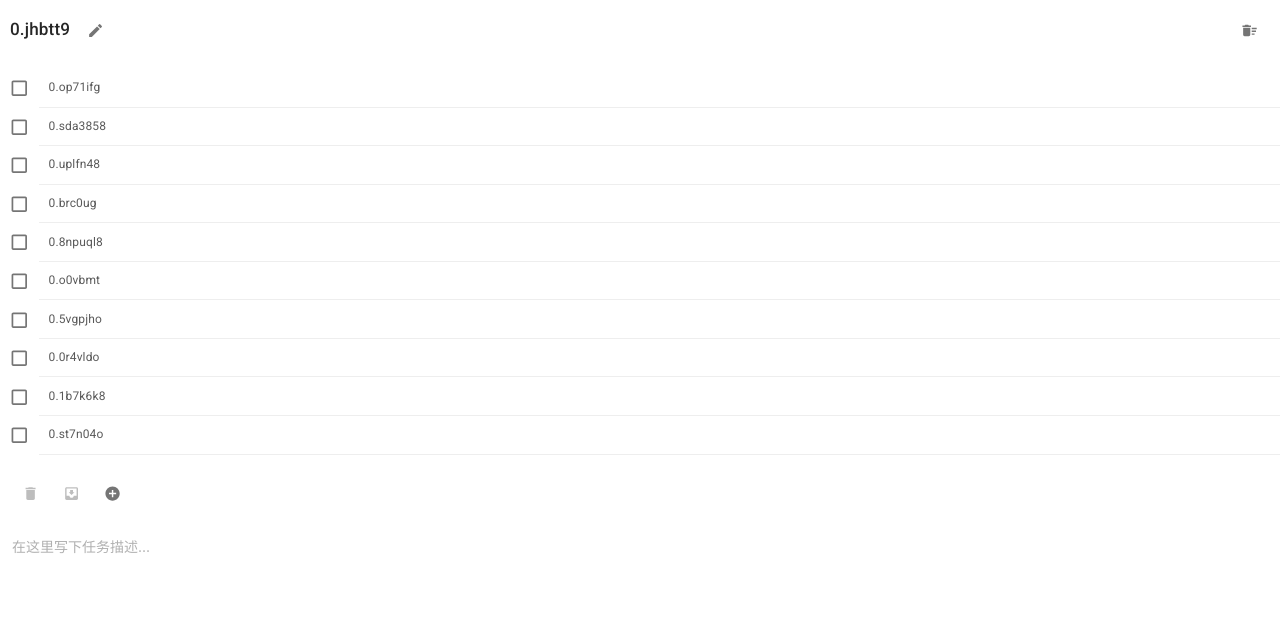
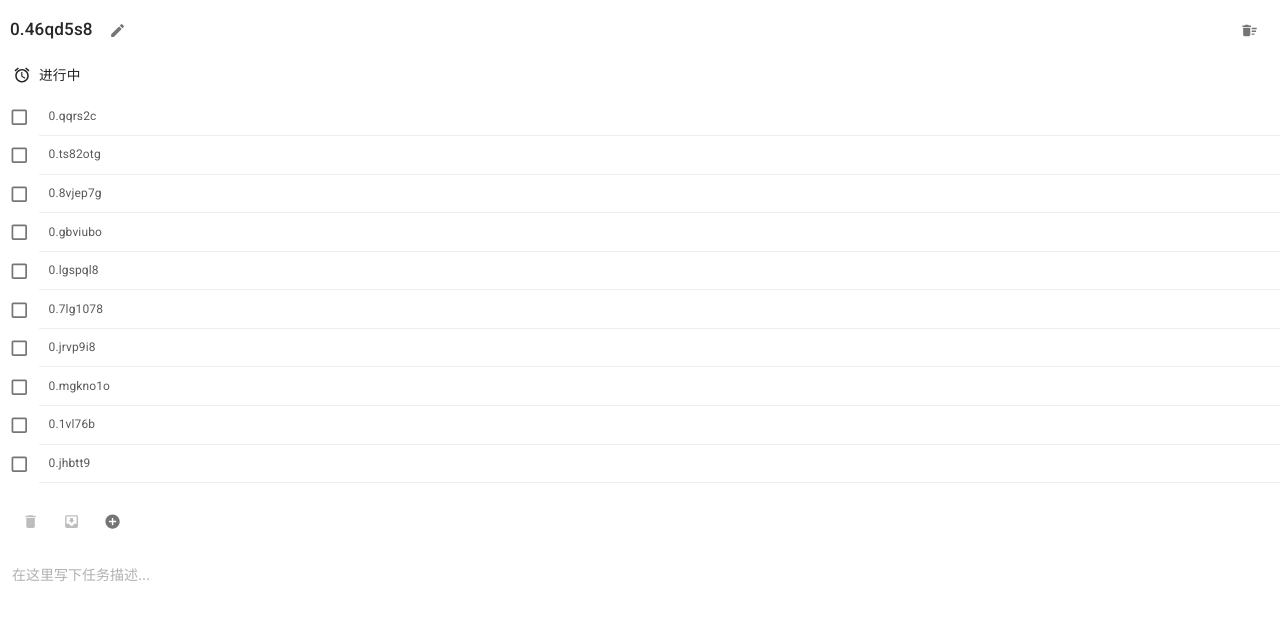
Before and after one commit to lenconda/sigma_web, a React app: page / in a window 1280 px wide. Shown: the top 620 px of the page. Built offline with nearby package versions, Linux system fonts and the light colour scheme.

Commit message:
feat: status support

```diff
--- a/src/App.tsx
+++ b/src/App.tsx
@@ -32,9 +32,6 @@ const theme = createMuiTheme({
 });
 
 const App: React.FC = () => {
-  const [tasks, setTasks] = useState<TaskItem[]>(getItems(10));
-  const [selectedTasks, setSelectedTasks] = useState<TaskItem[]>([]);
-
   return (
     <ThemeProvider theme={theme}>
       <TaskList
--- a/src/components/TaskList/Item/index.tsx
+++ b/src/components/TaskList/Item/index.tsx
@@ -13,6 +13,7 @@ export interface TaskItem {
   originalDeadline: string;
   order: number;
   finished: boolean;
+  finishedDate?: string;
   description?: string;
   parentTaskId: string;
 }
--- a/src/components/TaskList/index.tsx
+++ b/src/components/TaskList/index.tsx
@@ -8,6 +8,9 @@ import {
   DraggingStyle,
   NotDraggingStyle,
 } from 'react-beautiful-dnd';
+import {
+  getDaysDifference,
+} from '../../utils/date';
 import { makeStyles } from '@material-ui/core/styles';
 import Button from '@material-ui/core/Button';
 import List from '@material-ui/core/List';
@@ -66,24 +69,33 @@ const getItems = (count: number): TaskItem[] => Array.from({ length: count }, (v
   parentTaskId: Math.floor(Math.random() * 10).toString(),
 }));
 
-// const generateStatus: React.FC = (task: TaskItem) => {
-//   const {
-//     deadline,
-//     originalDeadline,
-//     finished,
-//   } = task;
-//   // const delayDays = d
-//   return (
-//     <>
-//       <Button
-//         size="small"
-//         startIcon={<AccessAlarmIcon fontSize="small" />}
-//       >
-//         19:20
-//       </Button>
-//     </>
-//   );
-// };
+const generateStatus = (task: TaskItem): JSX.Element => {
+  const {
+    originalDeadline,
+    finished,
+    finishedDate,
+  } = task;
+  console.log(originalDeadline);
+  const delayDays = getDaysDifference(
+    (finished && finishedDate ? new Date(finishedDate) : new Date()),
+    new Date(originalDeadline),
+  );
+  console.log(delayDays);
+  const status: '进行中' | '已完成' = finished ? '已完成' : '进行中';
+
+  return (
+    <Button
+      size="small"
+      startIcon={<AccessAlarmIcon fontSize="small" />}
+    >
+      <Typography
+        color={delayDays > 0 ? 'error' : 'textPrimary'}
+      >
+        {`${status}${delayDays > 0 ? `，已过期 ${Math.abs(delayDays)} 天` : ''}`}
+      </Typography>
+    </Button>
+  );
+};
 
 export default (props: TaskList) => {
   const {
@@ -234,6 +246,7 @@ export default (props: TaskList) => {
         </div>
       </div>
       <div className="task-list__deadline">
+        {generateStatus(currentTask)}
       </div>
       <List className={theme.root} ref={taskListElement}>
         <DragDropContext
--- /dev/null
+++ b/src/utils/date.ts
@@ -0,0 +1,13 @@
+export const compare = (firstTime: Date, lastTime: Date) => {
+  return firstTime.getTime() - lastTime.getTime();
+};
+
+export const isLeapYear = (year: number) => {
+  return year % 100 !== 0 && year % 4 === 0 || year % 400 === 0;
+};
+
+// lastTime = current time, new Date()
+export const getDaysDifference = (firstTime: Date, lastTime: Date) => {
+  const gapDays = Math.floor((firstTime.getTime() - lastTime.getTime()) / 86400000);
+  return gapDays;
+};
```
